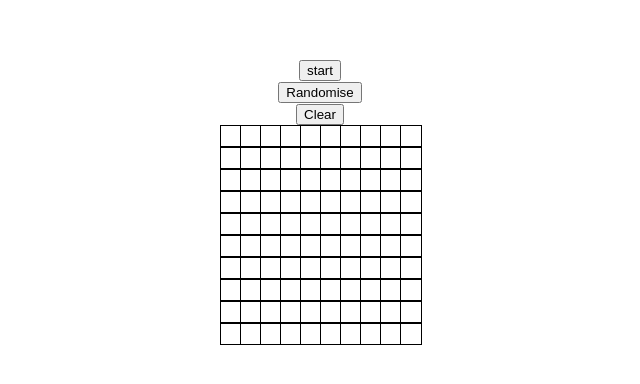
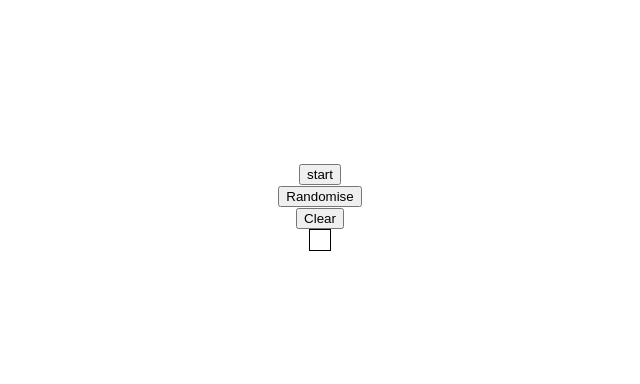
Before and after one commit to levadaniela/Game-of-Life, a React (Create React App) app: page / in a window 1280 px wide. Shown: the part 198-582 px from the top of the page, without its empty margins (320-960 px from the left). Built offline with nearby package versions, Linux system fonts and the light colour scheme.

Commit message:
grid style.. fail

```diff
--- a/package.json
+++ b/package.json
@@ -11,6 +11,7 @@
     "react-dom": "^17.0.2",
     "react-scripts": "4.0.3",
     "react-use-measure": "^2.0.4",
+    "styled-components": "^5.3.0",
     "web-vitals": "^1.1.2"
   },
   "scripts": {
--- a/src/App.css
+++ b/src/App.css
@@ -1,37 +1,34 @@
-
-
-.App {
+/* .App {
   display: flex;
   flex-direction: column;
   justify-content: center;
   align-items: center;
   height: 100vh;
-
-}
+} */
 
 /* @media screen and (max-width: 800px){
   .App{flex-direction: column}
 } */
+
 .Grid {
-    display: grid;
-    grid-template-columns: repeat(10, 20px)
-
+  display: grid;
+  grid-template-columns: repeat(10, 20px);
 }
 
-.CellTurquoise{
+.CellTurquoise {
   width: 20px;
   height: 20px;
   background-color: turquoise;
-  border: solid 1px black
+  border: solid 1px black;
 }
 
-.CellWhite{
+.CellWhite {
   width: 20px;
   height: 20px;
   background-color: white;
-  border: solid 1px black
+  border: solid 1px black;
 }
 
-.Button{
+.Button {
   margin-top: 5px;
 }
--- a/src/App.js
+++ b/src/App.js
@@ -2,6 +2,8 @@ import React, { useCallback, useState, useRef } from "react";
 import "./App.css";
 import produce from "immer";
 import Button from "./components/Button";
+import Wrapper from "./components/Wrapper";
+import Grid from "./components/Grid";
 
 // import Game from "../src/components/Game"
 
@@ -89,9 +91,8 @@ function App() {
   }, []);
 
   return (
-    <div className="App">
+    <Wrapper>
       <Button
-        className="Button"
         onClickFn={() => {
           setRunning(!running);
           if (!running) {
@@ -99,28 +100,25 @@ function App() {
             runSimulation();
           }
         }}
-        name={running ? "stop" : "start"}
+        name={running ? "Stop" : "start"}
       />
       <Button
-        className="Button"
         onClickFn={() => {
           setGrid(randomPattern);
         }}
         name={"Randomise"}
       />
       <Button
-        className="Button"
         onClickFn={() => {
           setGrid(createEmptyGrid());
         }}
         name={"Clear"}
       />
-
-      <div className="Grid">
+      <Grid>
         {grid.map((rows, i) =>
           rows.map((col, j) => (
             <div
-              className={grid[i][j] ? "CellTurquoise" : "CellWhite"}
+              // className={grid[i][j] ? "CellTurquoise" : "CellWhite"}
               key={`${i}-${j}`}
               onClick={() => {
                 // user click
@@ -132,8 +130,8 @@ function App() {
             />
           ))
         )}
-      </div>
-    </div>
+      </Grid>
+    </Wrapper>
   );
 }
 
--- a/src/components/Grid.js
+++ b/src/components/Grid.js
@@ -1,3 +1,5 @@
+/*
+
 import React, {useState} from "react";
 
 
@@ -38,3 +40,17 @@ const numCols = 10;
 
 
   export default Grid;
+
+  */
+
+import styled from "styled-components";
+
+export default styled.div`
+  display: grid;
+  grid-template-columns: repeat(10, 20px);
+  width: 20px;
+  height: 20px;
+  /* background-color: turquoise; */
+  border: solid 1px black;
+  background-color: ${(props) => (props.true ? "turquoise" : "white")};
+`;
--- /dev/null
+++ b/src/components/Wrapper.js
@@ -0,0 +1,10 @@
+import styled from "styled-components";
+
+export default styled.div`
+  display: flex;
+  flex-direction: column;
+  justify-content: center;
+  align-items: center;
+  height: 100vh;
+  margin-top: 5px;
+`;
```
Also changed, not shown: 1 other file (tests, documents, lock files or other folders).
